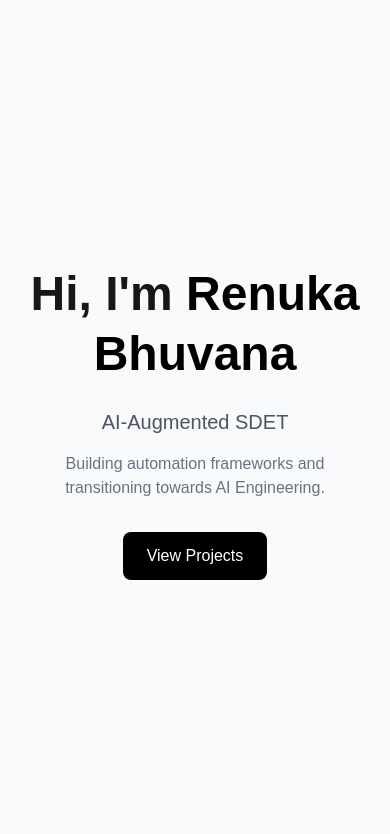
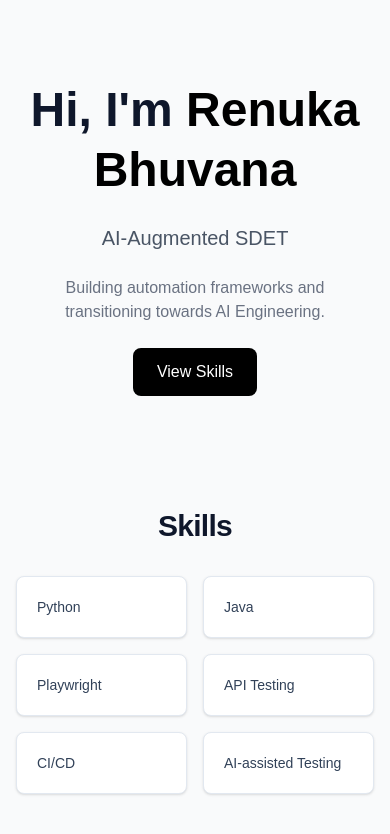
Before and after one commit to renu5422/Renuka-Bhuvana-portfolio, a Next.js app in the folder portfolio/: page / in a window 390 px wide. Shown: the top 834 px of the page. Built offline with nearby package versions, Linux system fonts and the light colour scheme.

Commit message:
Integrate responsive skills section into portfolio

```diff
--- a/portfolio/src/app/page.tsx
+++ b/portfolio/src/app/page.tsx
@@ -1,25 +1,30 @@
+import SkillsSection from "../components/SkillsSection";
+
 export default function Home() {
   return (
-    <main className="min-h-screen flex items-center justify-center bg-gray-50">
-      <div className="text-center px-6 max-w-2xl">
+    <main className="min-h-screen bg-gray-50 text-slate-900">
+      <section className="px-6 pb-12 pt-20 text-center">
+        <div className="mx-auto max-w-3xl space-y-6">
+          <h1 className="text-5xl font-bold leading-tight">
+            Hi, I'm <span className="text-black">Renuka Bhuvana</span>
+          </h1>
 
-        <h1 className="text-5xl font-bold mb-6 leading-tight">
-          Hi, I'm <span className="text-black">Renuka Bhuvana</span>
-        </h1>
+          <h2 className="text-xl text-gray-600">AI-Augmented SDET</h2>
 
-        <h2 className="text-xl text-gray-600 mb-4">
-          AI-Augmented SDET
-        </h2>
+          <p className="text-gray-500">
+            Building automation frameworks and transitioning towards AI Engineering.
+          </p>
 
-        <p className="text-gray-500 mb-8">
-          Building automation frameworks and transitioning towards AI Engineering.
-        </p>
+          <a
+            href="#skills"
+            className="inline-block rounded-lg bg-black px-6 py-3 text-white transition hover:bg-gray-800"
+          >
+            View Skills
+          </a>
+        </div>
+      </section>
 
-        <button className="bg-black text-white px-6 py-3 rounded-lg hover:bg-gray-800 transition">
-          View Projects
-        </button>
-
-      </div>
+      <SkillsSection />
     </main>
   );
 }
--- /dev/null
+++ b/portfolio/src/components/SkillsSection.tsx
@@ -0,0 +1,34 @@
+const skills = [
+  "Python",
+  "Java",
+  "Playwright",
+  "API Testing",
+  "CI/CD",
+  "AI-assisted Testing",
+];
+
+export default function SkillsSection() {
+  return (
+    <section
+      id="skills"
+      className="scroll-mt-20 mx-auto w-full max-w-5xl px-4 py-16 sm:px-6 lg:px-8"
+    >
+      <div className="mb-8 text-center">
+        <h2 className="text-3xl font-semibold tracking-tight text-slate-900">
+          Skills
+        </h2>
+      </div>
+
+      <div className="grid grid-cols-2 gap-4 md:grid-cols-3">
+        {skills.map((skill) => (
+          <article
+            key={skill}
+            className="rounded-lg border border-slate-200 bg-white p-5 text-slate-700 shadow-sm transition-shadow duration-200 hover:shadow-md"
+          >
+            <p className="text-sm font-medium sm:text-base">{skill}</p>
+          </article>
+        ))}
+      </div>
+    </section>
+  );
+}
```
